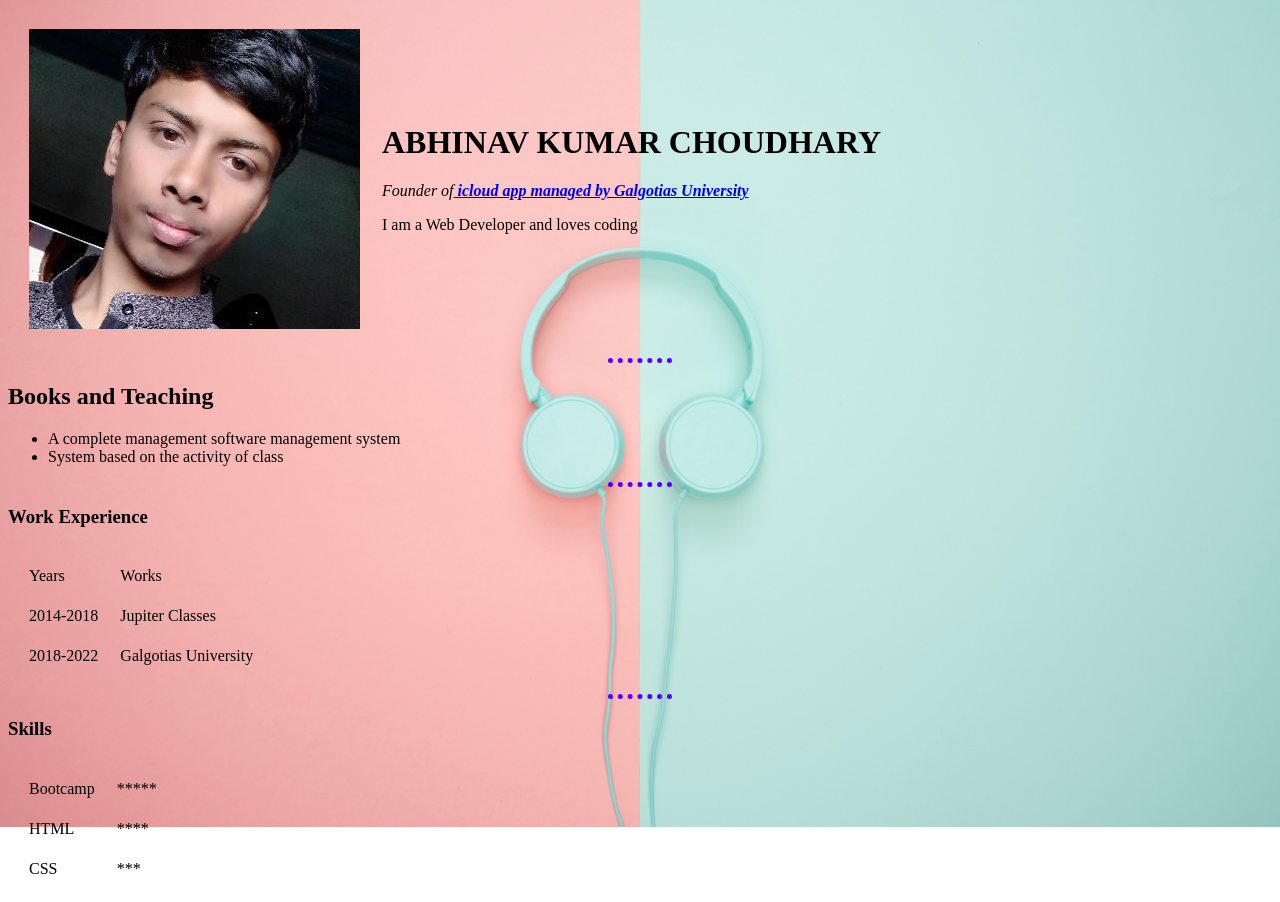
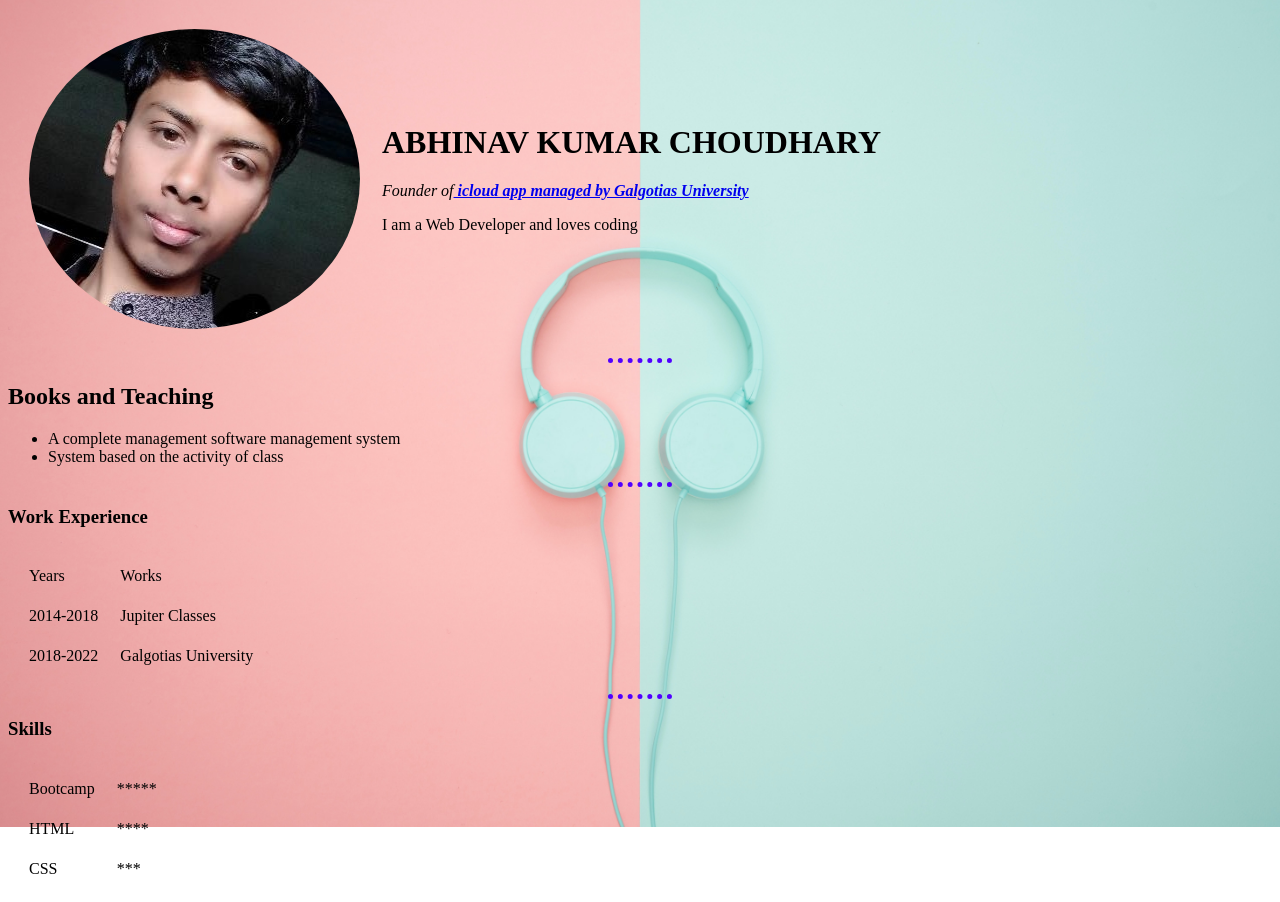
Before and after one commit to abhinavchy875/my-first-website, a plain HTML site: page index.html in a window 1280 px wide. Shown: the top 902 px of the page. Drawn offline with Linux system fonts and the light colour scheme.

Commit message:
Update index.html

```diff
--- a/index.html
+++ b/index.html
@@ -9,7 +9,7 @@
     <body>
         <table cellspacing="20">
             <tr>
-            <td><img src="IMG_2022.jpg"alt="My web profile picture"></td>
+             <td><img class="circular" src="IMG_2022.jpg"alt="My web profile picture"></td>
         <td>
             <h1>ABHINAV KUMAR CHOUDHARY</h1>
 
```
